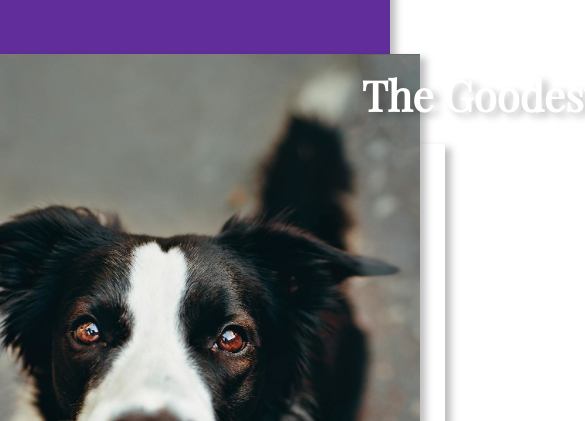
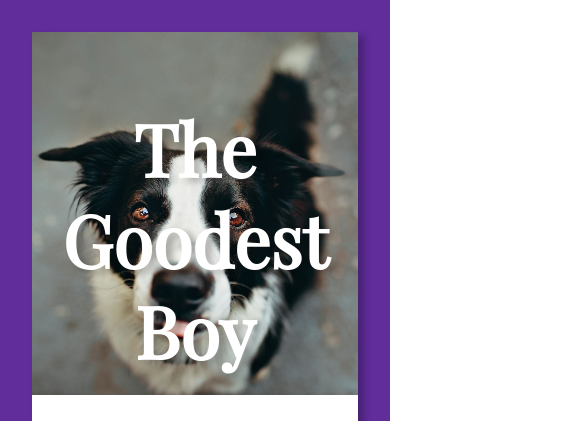
Before and after one commit to JE-Richards/odin-homepage, a plain HTML site: page index.html in a window 390 px wide. Shown: the top 421 px of the page, 585 px wide, since content can reach past the window. Drawn offline with Linux system fonts and the light colour scheme.

Commit message:
feat: improve homepage styling for mobile screens
- Add media query for screens smaller than 900px
- Increase project-icon to 30px

```diff
--- a/styles.css
+++ b/styles.css
@@ -211,7 +211,7 @@ header .socials {
 
 .project-icon {
   height: auto;
-  width: 20px;
+  width: 30px;
 }
 
 /* || FOOTER */
@@ -292,4 +292,52 @@ footer a:active svg {
     bottom: auto;
     text-shadow: var(--shadow);
   }
+
+  header,
+  .portfolio,
+  footer {
+    padding: 3rem;
+  }
 }
+
+@media (max-width: 900px) {
+  header,
+  .portfolio {
+    padding: 2rem;
+  }
+
+  footer {
+    padding: 0;
+  }
+
+  .header-content {
+    display: flex;
+    flex-direction: column;
+    margin-top: 0;
+  }
+
+  .header-img {
+    margin-top: 0;
+    transform: translate(0, 0);
+    width: 100%;
+  }
+
+  .header-img-caption {
+    bottom: 1rem;
+    left: auto;
+    top: auto;
+    font-size: 72px;
+  }
+
+  .footer-content {
+    flex-direction: column;
+  }
+
+  .contact-me {
+    padding-top: 1rem;
+  }
+
+  .footer-img {
+    width: 100%;
+  }
+}
```
